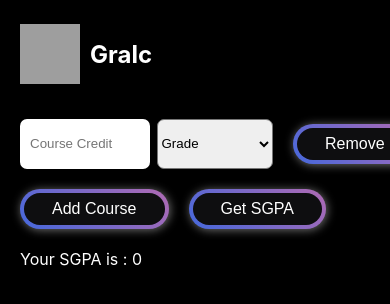
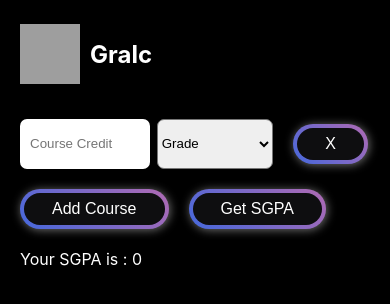
Before and after one commit to Srayash/grade-calculator, a React (Create React App) app: page / in a window 390 px wide. Shown: the top 304 px of the page. Built offline with nearby package versions, Linux system fonts and the light colour scheme; grey boxes are pictures that could not be loaded.

Commit message:
responsive 3

```diff
--- a/src/addSgpa.js
+++ b/src/addSgpa.js
@@ -66,7 +66,8 @@ const AddSgpaRow = () => {
                                     </select>
                                 </div>
                                 <div className="col">
-                                    <button className="bn30"id="remove" onClick={()=>handleDelete(i)}>Remove</button>
+                                    <button className="bn30"id="remove-large" onClick={()=>handleDelete(i)}>Remove</button>
+                                    <button className="bn30"id="remove-small" onClick={()=>handleDelete(i)}>X</button>
                                 </div>
                             </div>
                         )
--- a/src/index.css
+++ b/src/index.css
@@ -82,6 +82,13 @@ border-radius: 7px;
   color: #fff;
 }
 
+#remove-large{
+  display: block;
+}
+#remove-small{
+  display: none;
+}
+
 /*responsive template*/
 
 @media screen and (max-width:599px) {
@@ -92,6 +99,13 @@ border-radius: 7px;
 
     .container{
       padding: 10px 20px;
+    }
+    #remove-large{
+      display: none;
+    }
+    #remove-small{
+      display: block;
+
     }
 }
 
```
